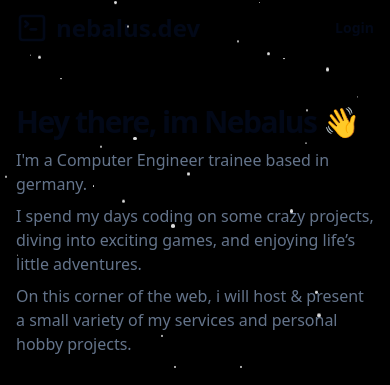
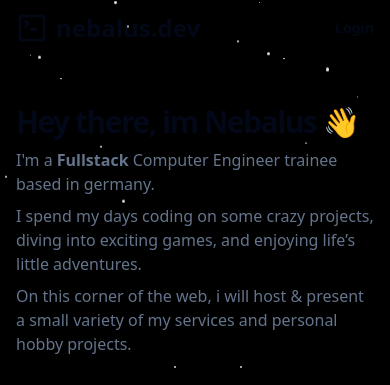
Before and after one commit to Nebalus/WebFrontend, a React (Vite) app: page / in a window 390 px wide. Shown: the top 385 px of the page. Built offline with nearby package versions, Linux system fonts and the light colour scheme.

Commit message:
master: Added Black Background color for more readability

```diff
--- a/src/components/LandingPage.tsx
+++ b/src/components/LandingPage.tsx
@@ -57,16 +57,16 @@ export default function LandingPage() {
                 <div className="grid gap-6 lg:grid-cols-[1fr_400px] lg:gap-12 xl:grid-cols-[1fr_700px]">
                   <div className="flex flex-col justify-center space-y-4">
                     <div className="space-y-2">
-                      <h1 className="text-3xl font-bold tracking-tighter sm:text-5xl xl:text-6xl/none">Hey there, im
+                      <h1 className="text-3xl font-bold tracking-tighter sm:text-5xl xl:text-6xl/none bg-black">Hey there, im
                         Nebalus {getWavingHandColor()}</h1>
-                      <p className="max-w-[600px] text-muted-foreground md:text-xl">
-                        I'm a Computer Engineer trainee based in germany.
+                      <p className="max-w-[600px] text-muted-foreground bg-black md:text-xl">
+                        I'm a <strong>Fullstack</strong> Computer Engineer trainee based in germany.
                       </p>
-                      <p className="max-w-[600px] text-muted-foreground md:text-xl">
+                      <p className="max-w-[600px] text-muted-foreground bg-black md:text-xl">
                         I spend my days coding on some crazy projects, diving into exciting games, and enjoying life’s
                         little adventures.
                       </p>
-                      <p className="max-w-[600px] text-muted-foreground md:text-xl">
+                      <p className="max-w-[600px] text-muted-foreground bg-black md:text-xl">
                         On this corner of the web, i will host & present a small variety of my services and personal hobby projects.
                       </p>
                     </div>
--- a/src/components/LoginView.tsx
+++ b/src/components/LoginView.tsx
@@ -37,14 +37,14 @@ export default function LoginView() {
       <>
         <StarBackground />
         <div className="w-screen h-screen items-center flex flex-1 flex-col justify-center px-6 py-12 lg:px-8 z-50">
-          <div className="sm:mx-auto sm:w-full sm:max-w-sm">
+          <div className="sm:mx-auto sm:w-full sm:max-w-sm z-10">
             <SiteLogo className="mx-auto h-3 w-auto flex justify-center items-center" />
             <h2 className="mt-10 text-center text-2xl font-bold leading-9 tracking-tight text-gray-300">
               Sign in to your account
             </h2>
           </div>
 
-          <div className="mt-5 sm:mx-auto sm:w-full sm:max-w-sm">
+          <div className="mt-5 sm:mx-auto sm:w-full sm:max-w-sm z-10 bg-black">
             <form action="#" method="POST" className="space-y-6">
               <div>
                 <label htmlFor="email" className="block text-sm font-medium leading-6 text-gray-300">
@@ -95,7 +95,7 @@ export default function LoginView() {
               </div>
             </form>
 
-            <p className="mt-10 text-center text-sm text-gray-500">
+            <p className="mt-10 text-center text-sm text-gray-500 z-10">
               Dont have an account?{' '}
               <a href="#" className="font-semibold leading-6 text-indigo-600 hover:text-indigo-500">
                 Register
```
